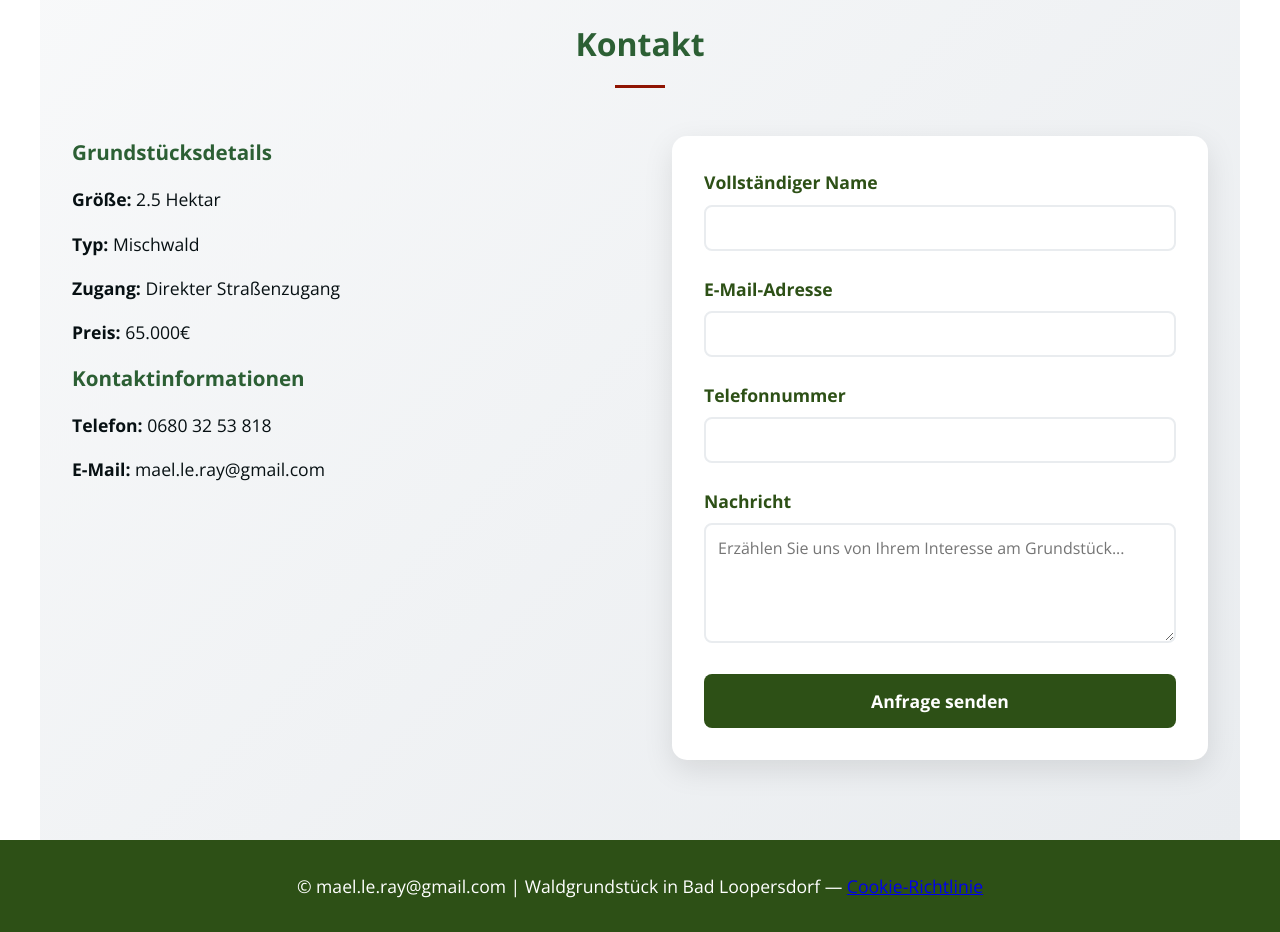
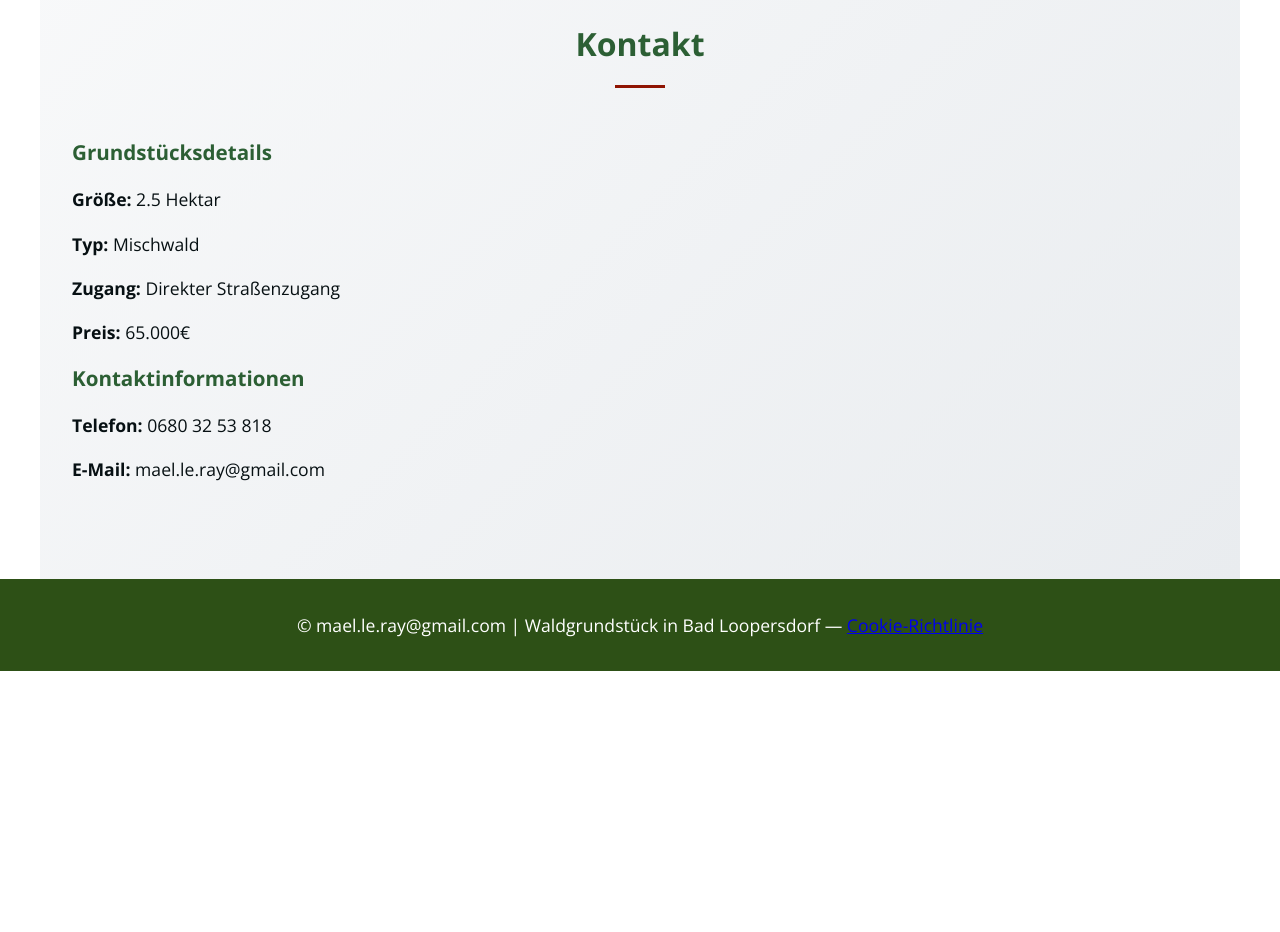
Before and after one commit to MaelBleiz/forest-property, a plain HTML site: page index.html in a window 1280 px wide. Shown: the part 3860-4792 px from the top of the page. After the commit the page ends 4531 px from the top, so only its background shows below. Drawn offline with nearby package versions, Linux system fonts and the light colour scheme; a web font is replaced by a local one.

Commit message:
contact form removed

```diff
--- a/index.html
+++ b/index.html
@@ -172,40 +172,7 @@
                 <p><strong>E-Mail:</strong> mael.le.ray@gmail.com</p>
             </div>
 
-            <div class="contact-form">
-                <form action="https://formspree.io/f/YOUR_FORM_ID" method="POST">
-                    <div class="form-group">
-                        <label for="name">Vollständiger Name</label>
-                        <input type="text" id="name" name="name" required>
-                    </div>
-
-                    <div class="form-group">
-                        <label for="email">E-Mail-Adresse</label>
-                        <input type="email" id="email" name="email" required>
-                    </div>
-
-                    <div class="form-group">
-                        <label for="phone">Telefonnummer</label>
-                        <input type="tel" id="phone" name="phone">
-                    </div>
-
-                    <div class="form-group">
-                        <label for="message">Nachricht</label>
-                        <textarea id="message" name="message" placeholder="Erzählen Sie uns von Ihrem Interesse am Grundstück..." required></textarea>
-                    </div>
-
-                    <!-- Hidden field to identify the subject -->
-                    <input type="hidden" name="_subject" value="Waldgrundstück Anfrage - Bad Loipersdorf">
-
-                    <!-- Redirect after successful submission -->
-                    <input type="hidden" name="_next" value="https://yourwebsite.com/thank-you.html">
-
-                    <!-- Honeypot for spam protection -->
-                    <input type="text" name="_gotcha" style="display:none">
-
-                    <button type="submit" class="submit-btn">Anfrage senden</button>
-                </form>
-            </div>
+            <!-- contact form removed per request -->
         </div>
     </section>
 
--- a/js/main.js
+++ b/js/main.js
@@ -98,13 +98,6 @@ document.addEventListener('DOMContentLoaded', function() {
             }
         }
 
-        // Form Submission
-        function submitForm(event) {
-            event.preventDefault();
-            alert('Thank you for your inquiry! We will contact you within 24 hours.');
-            event.target.reset();
-        }
-
         // Smooth Scrolling for Navigation
         document.querySelectorAll('a[href^="#"]').forEach(anchor => {
             anchor.addEventListener('click', function (e) {
```
